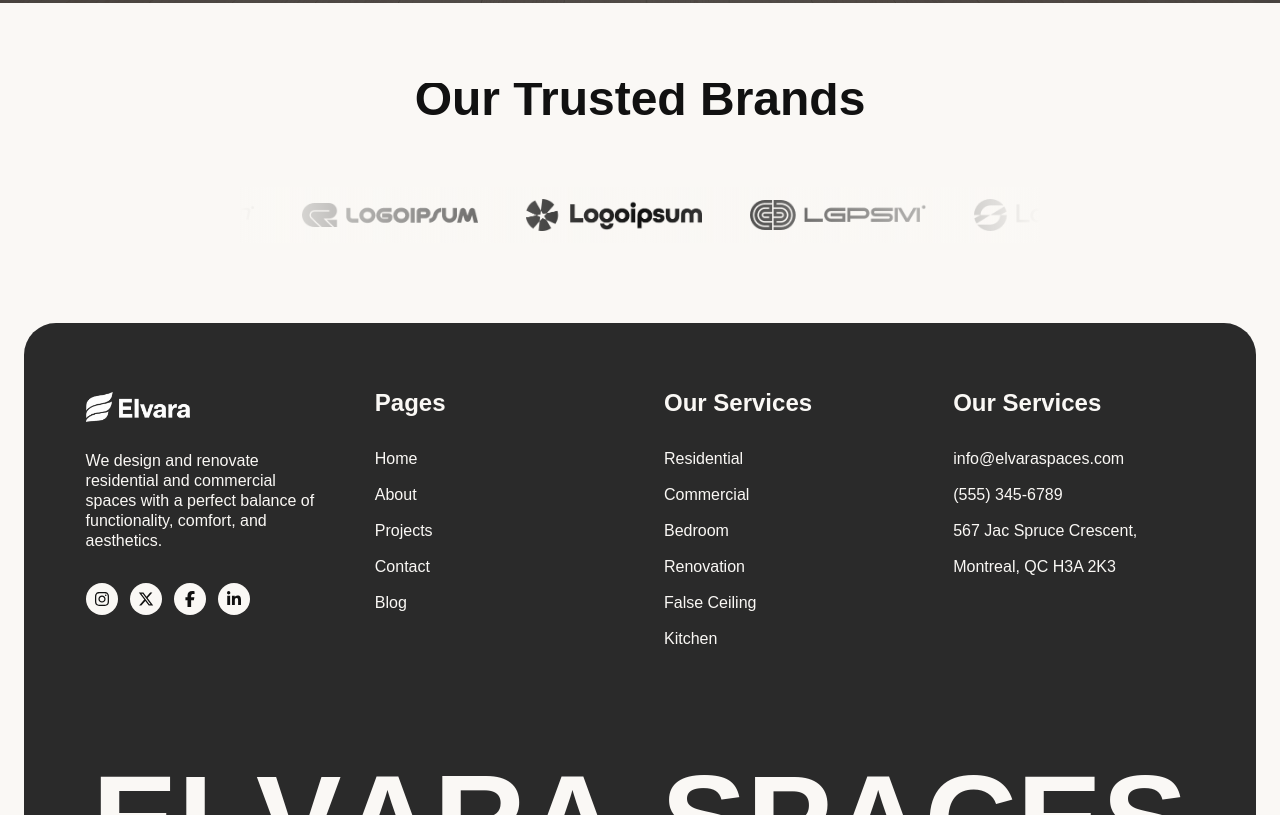
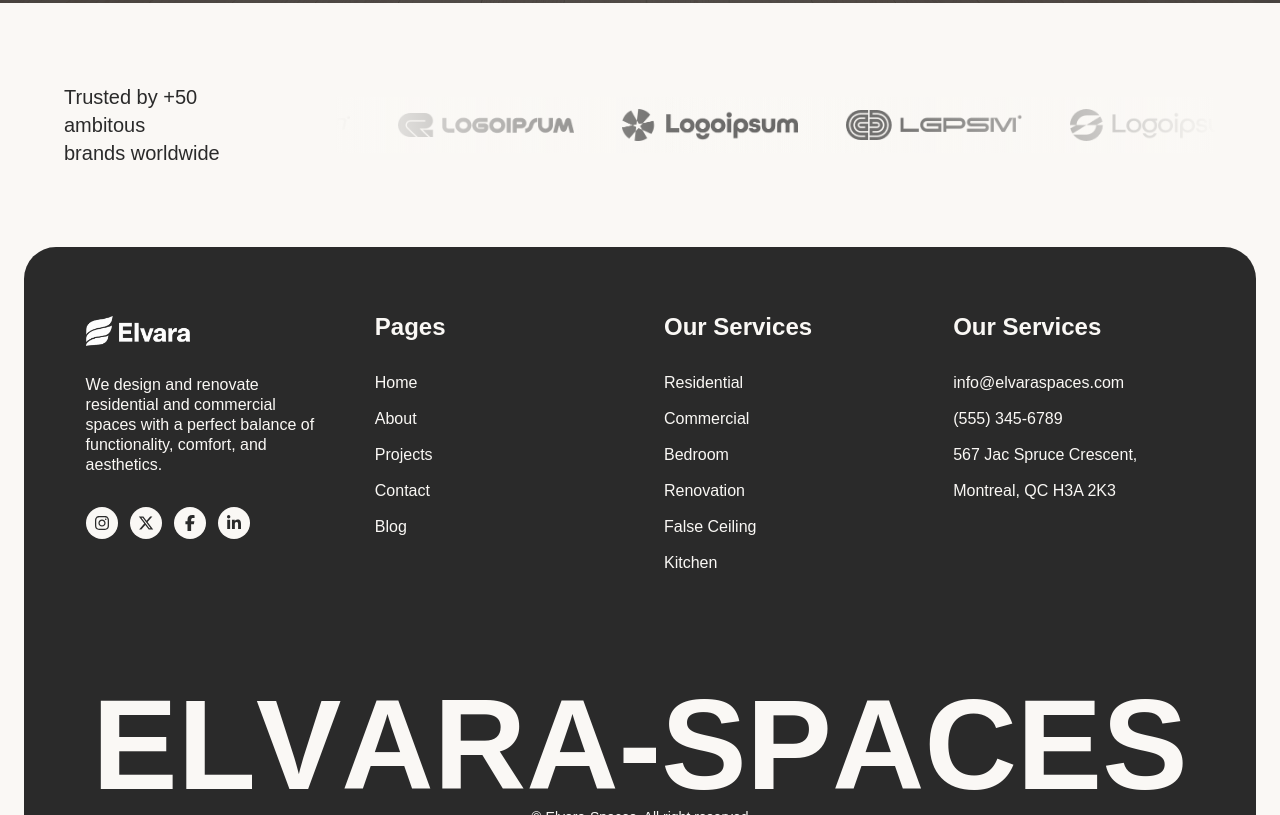
Before and after one commit to dipanjonroy/elvara-spaces, a Next.js app: page / in a window 1280 px wide. Shown: the part 797-1612 px from the top of the page. Built offline with nearby package versions, Linux system fonts and the light colour scheme; a web font is replaced by a local one.

Commit message:
Fix: Positions of brand sliders

```diff
--- a/app/globals.css
+++ b/app/globals.css
@@ -3,7 +3,7 @@
 :root {
   --background: #faf8f5;
   --foreground: #2a2a2a;
-  --text-color: #111111;
+  --text-color: #2a2a2a;
   --accent-color: #a25925;
   --white-border: #ffffff62;
   --black-border: #11111162;
--- a/app/sections/BrandSection.tsx
+++ b/app/sections/BrandSection.tsx
@@ -4,11 +4,14 @@ export default function BrandSection() {
   return (
     <section className="py-20">
       <div className="container mx-auto">
-        <div className="w-full flex flex-col items-center gap-10 xl:gap-18 overflow-hidden">
-          <h2 className="font-semibold leading-8 ">
-            Our Trusted Brands
-          </h2>
-          <div className="w-full lg:w-200 overflow-hidden">
+        <div className="w-full flex flex-col lg:flex-row items-center gap-10 xl:gap-20 overflow-hidden">
+          <div className="w-full lg:w-1/6">
+            <span className="text-xl">
+              Trusted by +50 ambitous
+              <br /> brands worldwide
+            </span>
+          </div>
+          <div className="w-full lg:flex-1 overflow-hidden">
             <BrandSlider />
           </div>
         </div>
--- a/components/shared/BrandSlider.tsx
+++ b/components/shared/BrandSlider.tsx
@@ -29,8 +29,8 @@ export default function BrandSlider() {
         }
       </div>
 
-      <span className="absolute inset-y-0 left-0 w-40 lg:w-100 bg-linear-to-r from-(--background) to-transparent pointer-events-none"/>
-      <span className="absolute inset-y-0 right-0 w-40 lg:w-100 bg-linear-to-l from-(--background) to-transparent pointer-events-none"/>
+      <span className="absolute inset-y-0 left-0 w-40 lg:w-140 bg-linear-to-r from-(--background) to-transparent pointer-events-none"/>
+      <span className="absolute inset-y-0 right-0 w-40 lg:w-140 bg-linear-to-l from-(--background) to-transparent pointer-events-none"/>
     </div>
   );
 }
```
